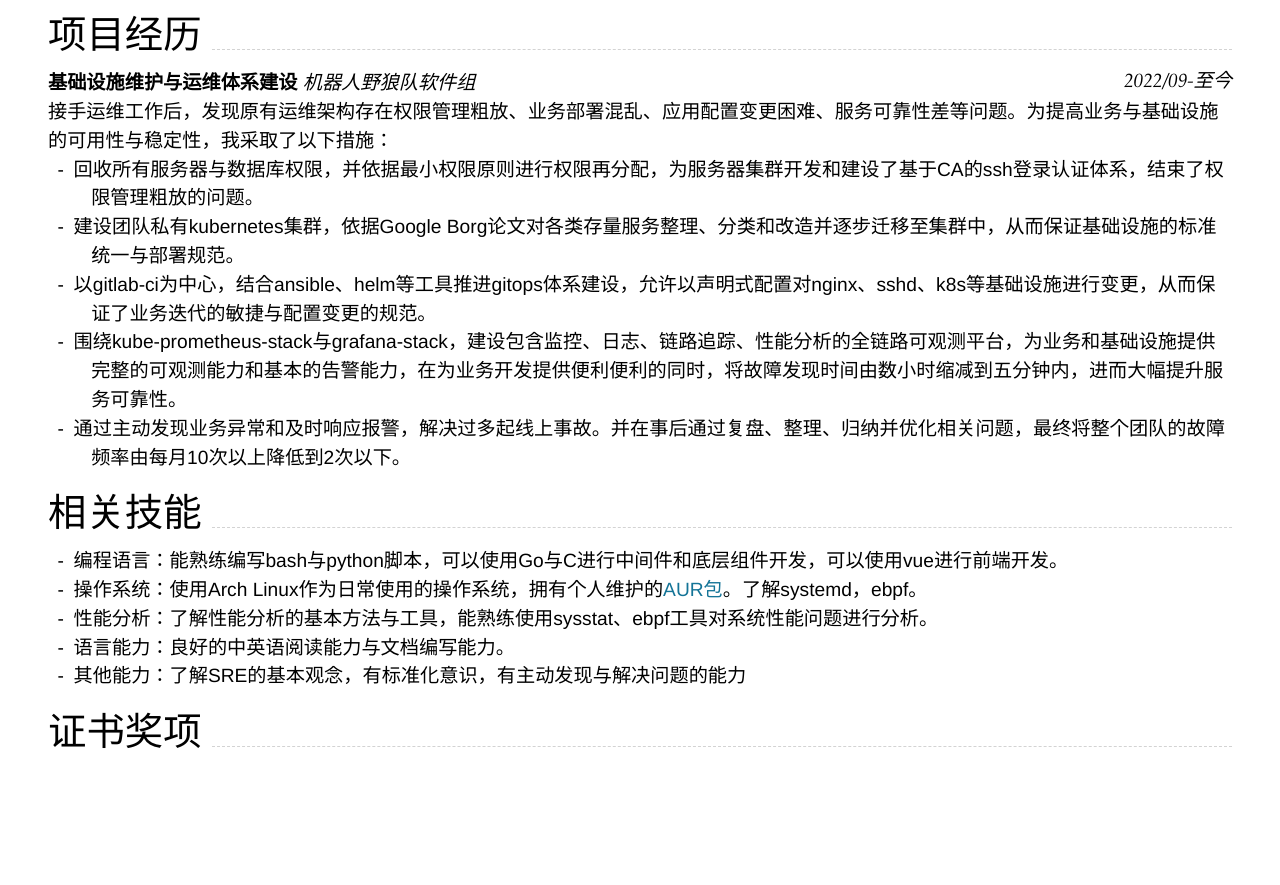
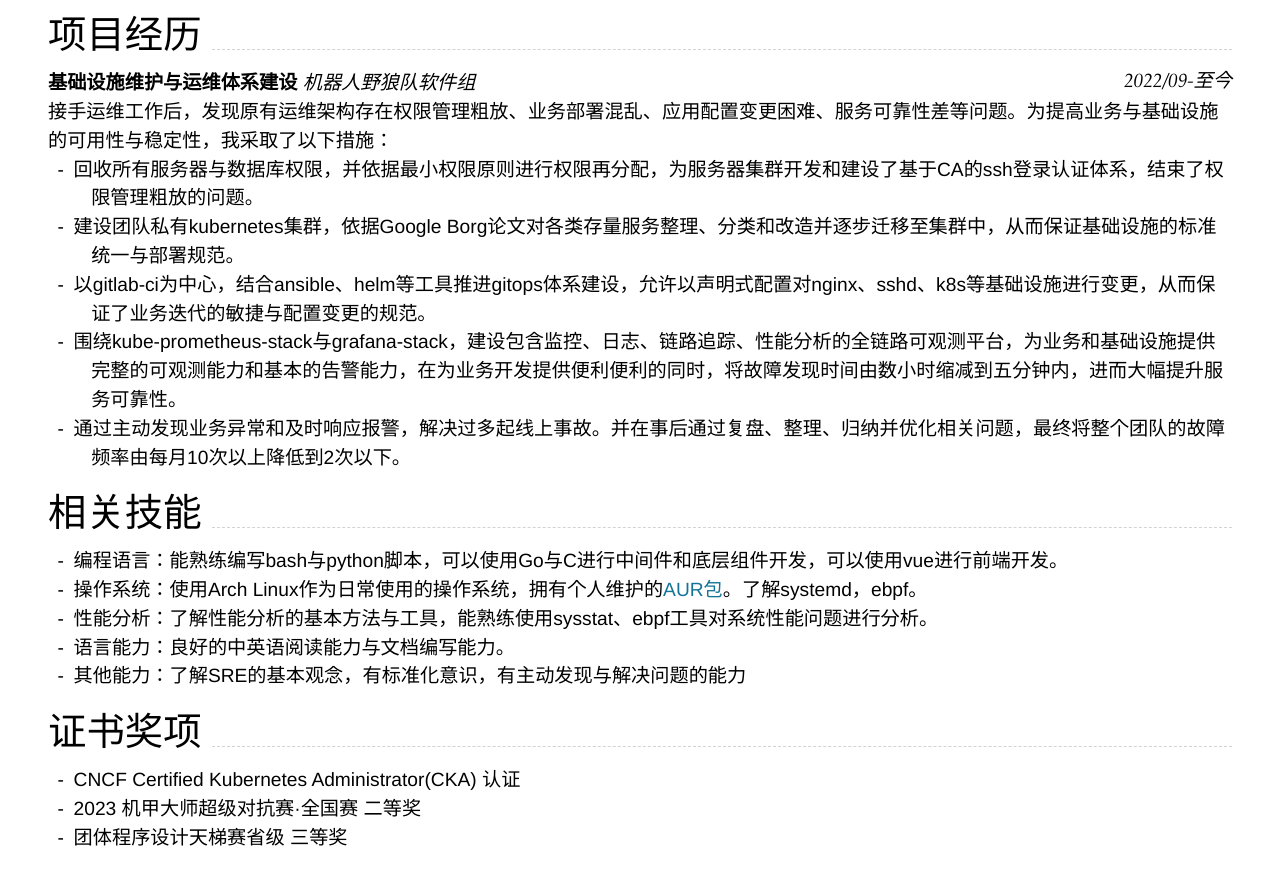
Before and after one commit to 0xmelon/resume, a Jekyll site: the page built from index.md, in a window 1280 px wide and 900 px high, scrolled down 572 px. Shown: the top 885 px of the window. Built offline with Jekyll 4.4.1, drawn with Linux system fonts in a browser that asks for light colours; nearby versions of some CDN libraries; before the commit the page ends 1367 px from its top, so only the background shows below that.

Commit message:
Update index.md

```diff
--- a/index.md
+++ b/index.md
@@ -53,3 +53,7 @@ homepage:
 - 其他能力：了解SRE的基本观念，有标准化意识，有主动发现与解决问题的能力
 
 ## 证书奖项
+
+- CNCF Certified Kubernetes Administrator(CKA) 认证
+- 2023 机甲大师超级对抗赛·全国赛 二等奖
+- 团体程序设计天梯赛省级 三等奖
```
